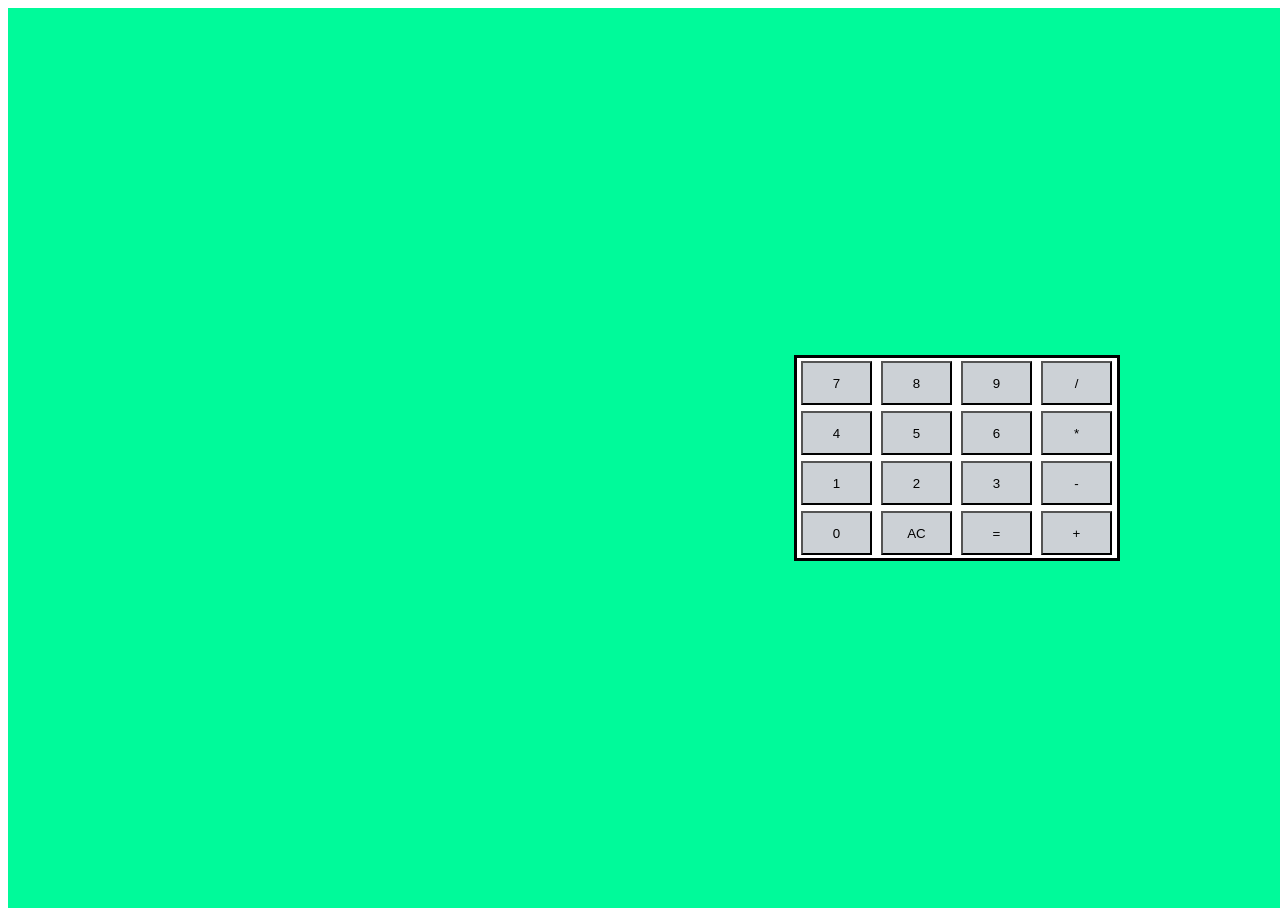
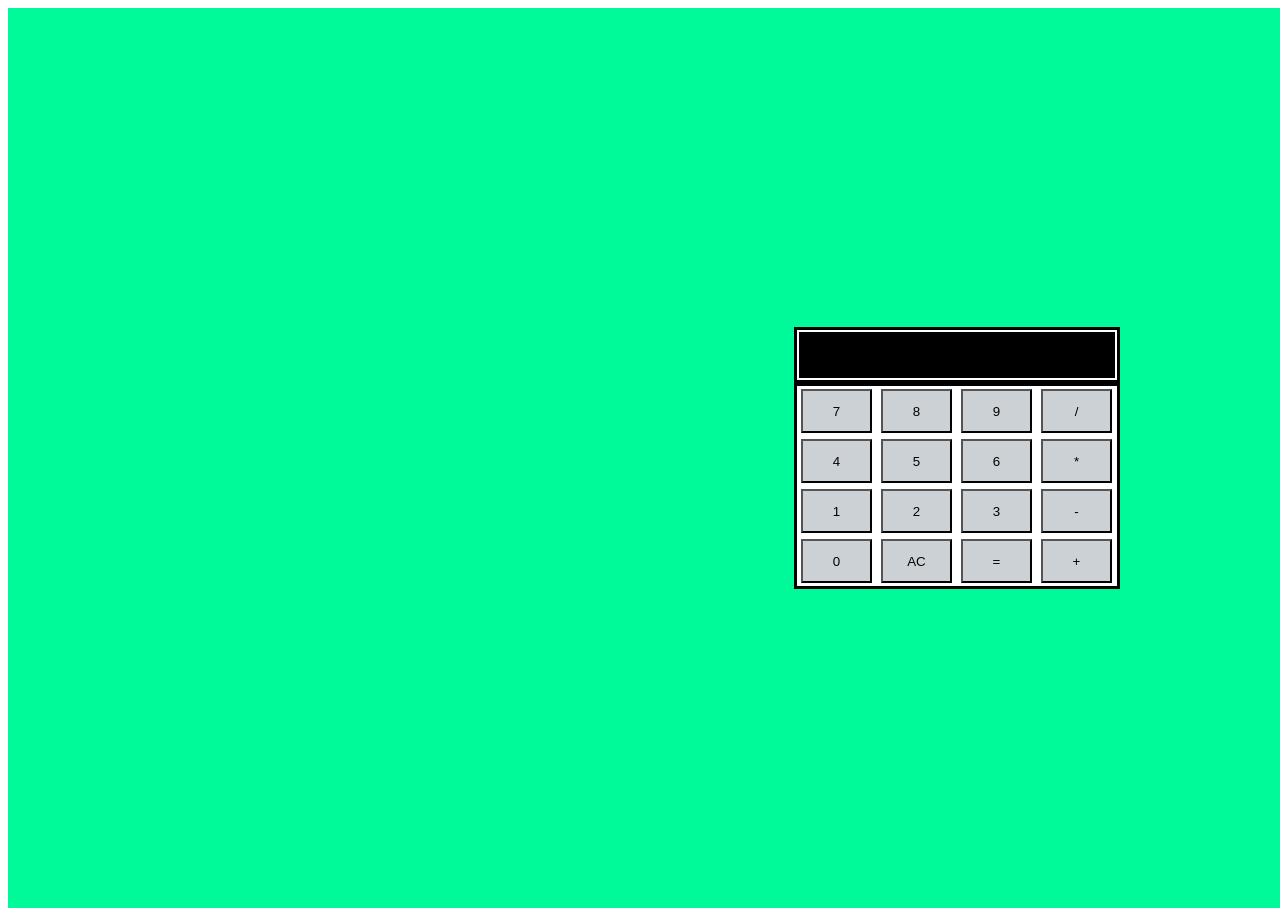
Before and after one commit to AGDandy/calculator, a plain HTML site: page index.html in a window 1280 px wide. Both pictures are taken after a click on the button "AC". Shown: the top 916 px of the page. Drawn offline with Linux system fonts and the light colour scheme.

Commit message:
finish all core functionality

```diff
--- a/calc.css
+++ b/calc.css
@@ -4,7 +4,29 @@
     height: 900px;
     width: 1897px;
     display: flex;
-    justify-content: space-evenly;
+    flex-direction: column;
+    justify-content: center;
+}
+
+#display {
+    background-color: rgb(255, 255, 255);
+    width: 320px;
+    height: 50px;
+    display: flex;
+    align-self: center;
+    border: solid black;
+    justify-content: center;
+}
+
+#display > div {
+    background-color: black;
+    color: white;
+    width: 316px;
+    height: 46px;
+    align-self: center;
+    display: block;
+    font-size: 30px;
+    text-align: right;
 }
 
 #calculator {
--- a/calc.js
+++ b/calc.js
@@ -5,11 +5,16 @@ let num2 = 0;
 
 let isStepOne = true;
 let isStepTwo = false;
-let isStepThree = false;
+let num2Entered = false;
+
+const disCont = document.getElementById("display");
+const display = document.createElement("div");
+disCont.appendChild(display);
 
 const numBtns = document.querySelectorAll(".digit");
 const opsBtns = document.querySelectorAll(".ops");
 const eval = document.querySelector("#equals");
+const aClr = document.querySelector("#clear");
 
 let opsArr = ["+", add, "-", subtract, "*", multiply, "/", divide];
 
@@ -18,6 +23,7 @@ function storeOps(input) {
         for (let i = 0; i < opsArr.length; i+=2) {
             if (input == opsArr[i]) {
                 nextFunction = opsArr[i+1];
+                operator = input;
                 break;
             }
             else {
@@ -27,16 +33,17 @@ function storeOps(input) {
     })
 }
 
-
+//what happens when digits are clicked
 numBtns.forEach((element) => {
     element.addEventListener("click", () => {
         if (isStepOne == true && isStepTwo == false) {
             num1 = parseInt((num1 + element.textContent), 10);
-            console.log(num1);
+            display.textContent = num1;
         }
         else if (isStepOne == false && isStepTwo == true) {
             num2 = parseInt((num2 + element.textContent), 10);
-            console.log(num2);
+            display.textContent = num1 + " " + operator + " " + num2;
+            num2Entered = true;
         }
         else {
             console.log("uhoh");
@@ -44,25 +51,45 @@ numBtns.forEach((element) => {
     })
 })
 
+//what happens when operators are clicked
 opsBtns.forEach((element) => {
     element.addEventListener("click", () => {
         if (isStepOne == true && isStepTwo == false) {
             storeOps(element.textContent);
+            display.textContent = num1 + " " + operator;
             isStepOne = false;
             isStepTwo = true;
-            /*console.log(nextFunction(2, 5));*/
         }
-        else {
-            console.log("yikes");
+        else if (num2Entered == true) {
+            num1 = nextFunction(num1, num2);
+            num2 = 0;
+            storeOps(element.textContent);
+            display.textContent = num1 + " " + operator;
         }
+        else {}
     })
 })
 
+//what happens when equals is clicked
 eval.addEventListener("click", () => {
-    if (isStepOne == false && isStepTwo == true) {
-        console.log(nextFunction(num1, num2));
+    if (isStepOne == false && isStepTwo == true && num2Entered == true) {
+        display.textContent = nextFunction(num1, num2);
+        reset();
     }
 })
+
+aClr.addEventListener("click", () => {
+    reset();
+    display.textContent = "";
+})
+
+function reset() {
+    num1 = 0;
+    num2 = 0;
+    isStepOne = true;
+    isStepTwo = false;
+    isnum2Entered = false;
+}
 
 function add(x, y) {
 	let sum = x + y;
@@ -80,6 +107,11 @@ function multiply(x, y) {
 };
 
 function divide(x, y) {
-    let quotient = x / y;
-    return quotient;
+    if (y != 0) {
+        let quotient = x / y;
+        return quotient;
+    }
+    else {
+        return "you can't do that";
+    }
 }
--- a/index.html
+++ b/index.html
@@ -10,6 +10,8 @@
 </head>
 <body>
     <div class="container">
+        <div id="display">
+        </div>
         <div id="calculator">
             <div class="row" id="row1">
                 <button class="btn digit" id="seven">7</button>
```
